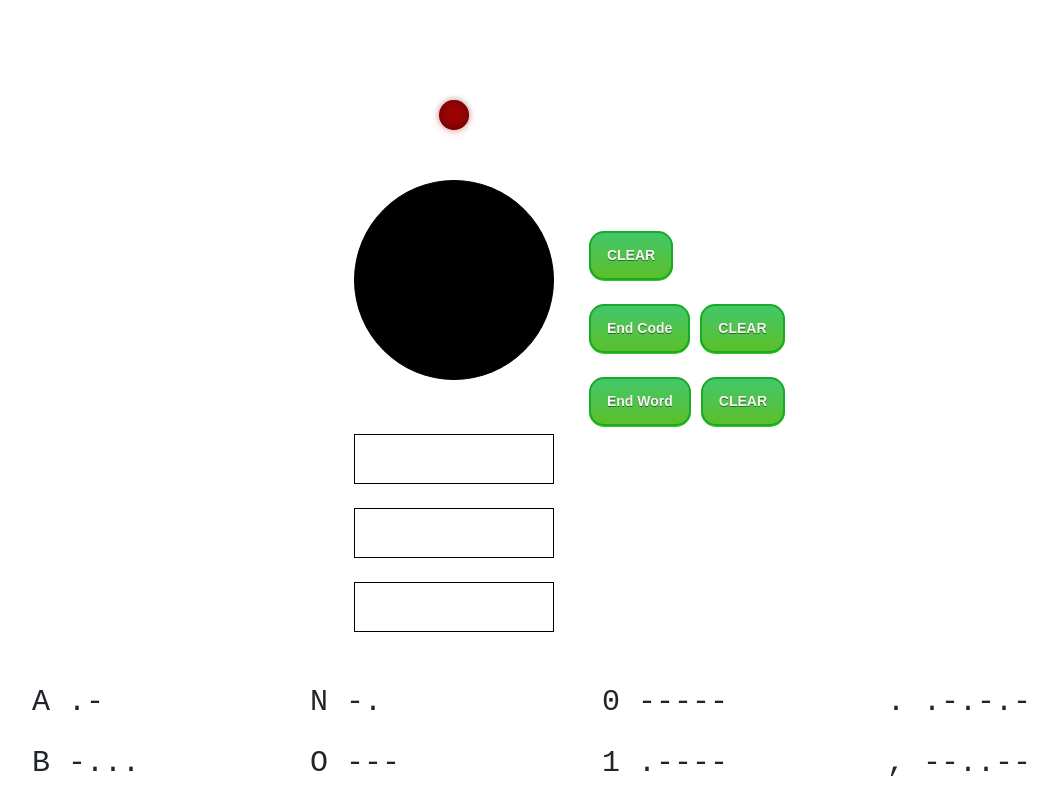
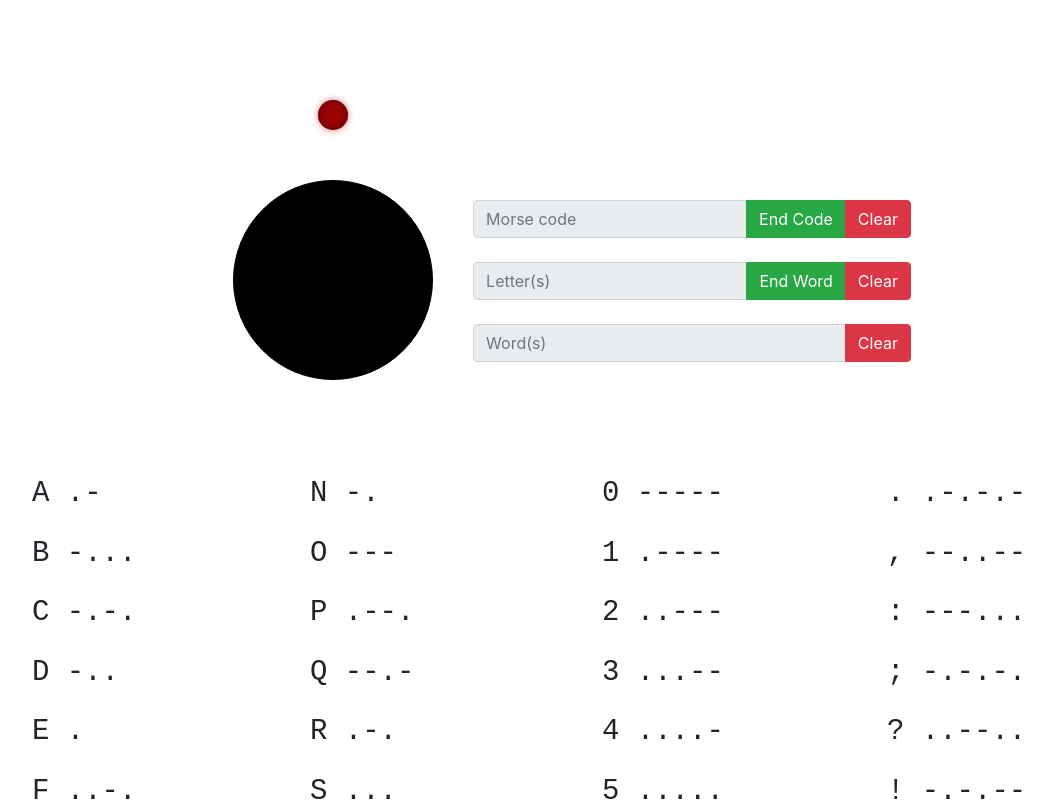
Before and after one commit to Anh-KNguyen/morse, a React (Create React App) app in the folder my-app/: page / in a window 1280 px wide. Shown: the top 801 px of the page, without its empty margins (68-1126 px from the left). Built offline with nearby package versions, Linux system fonts and the light colour scheme.

Commit message:
Add react-bootstrap buttons

```diff
--- a/my-app/package.json
+++ b/my-app/package.json
@@ -8,6 +8,7 @@
     "@testing-library/user-event": "^7.2.1",
     "bootstrap": "^4.5.0",
     "react": "^16.13.1",
+    "react-bootstrap": "^1.2.2",
     "react-dom": "^16.13.1",
     "react-scripts": "3.4.1"
   },
--- a/my-app/src/App.css
+++ b/my-app/src/App.css
@@ -2,7 +2,6 @@
     display: flex;
     flex-direction: row;
     justify-content: center;
-    align-items: center;
 }
 .dot-button {
     height: 200px;
@@ -22,8 +21,7 @@
     width: 30px;
     height: 30px;
     border-radius: 50%;
-    -webkit-transition: .5s ease;
-    transition:.5s ease;
+    transition: .2s ease;
 }
 .light-off {
     background-color: #9c0404;
@@ -35,40 +33,10 @@
     margin-top: "50px";
     margin-bottom: "20px";
 }
-.myButton {
-	box-shadow: 0px 1px 0px 0px #3dc21b;
-	background:linear-gradient(to bottom, #44c767 5%, #5cbf2a 100%);
-	background-color:#44c767;
-	border-radius:15px;
-	border:2px solid #18ab29;
-	display:inline-block;
-	cursor:pointer;
-	color: whitesmoke;
-	font-family:Arial;
-	font-size:14px;
-	font-weight:bold;
-	padding:12px 16px;
-	text-decoration:none;
-    text-shadow:0px 1px 0px #2f6627;
-    margin-left: 5px;
-    margin-right: 5px;
-}
-.myButton:hover {
-	background:linear-gradient(to bottom, #5cbf2a 5%, #44c767 100%);
-	background-color:#5cbf2a;
-}
-.myButton:active {
-	position:relative;
-	top:1px;
-}
 .codefont-style {
     font-family: Courier New;
-    font-size: 30px;
+    font-size: 29px;
 }
 .split {
     column-count: 2;
 }
-.flow-style {
-    border: 1px solid black;
-    padding: 15px;
-}
--- a/my-app/src/App.js
+++ b/my-app/src/App.js
@@ -1,5 +1,9 @@
 import React from 'react';
-import 'bootstrap/dist/css/bootstrap.css';
+import 'bootstrap/dist/css/bootstrap.min.css';
+import Button from 'react-bootstrap/Button';
+import InputGroup from 'react-bootstrap/InputGroup';
+import FormControl from 'react-bootstrap/FormControl';
+import Form from 'react-bootstrap/Form';
 import {data, alphabet, numbers, symbols} from './morseChart.js';
 import './App.css';
 
@@ -18,8 +22,6 @@ class App extends React.Component {
       word: ""      // a whole word
     }
   }
-
-
 
   setBeep() {
     if(this.audioCtx == null) {
@@ -80,7 +82,7 @@ class App extends React.Component {
     }
   }
 
-  handleEndLetterEvent = (event) => {
+  handleEndSeqEvent = (event) => {
     if(event.type === "mousedown") {
       if (this.state.sequence in data) {
         this.setState((state) => {
@@ -145,40 +147,53 @@ class App extends React.Component {
               <div className={(this.state.islightOn ? "light-on" : "light-off")} style={{marginLeft: "auto", marginRight: "auto", marginTop: "100px", marginBottom: " 50px"}}/>
               <button className={"dot-button " + (this.state.isButtonPushed ? "dot-button-grey" : null)} onMouseDown={this.handleMorseEvent} onMouseUp={this.handleMorseEvent}></button>
             </div>
-            <div className="flow-style" style={{marginLeft: "auto", marginRight: "auto", textAlign: "center", height: "50px", marginTop: "50px"}}>
-              {this.state.sequence}
-            </div>
-            <br/>
-            <div className="flow-style" style={{textAlign: "center", height: "50px"}}>
-              {this.state.letter}
-            </div>
-            <br/>
-            <div className="flow-style" style={{textAlign: "center", height: "50px"}}>
-              {this.state.word}
-            </div>
             <br/>
           </div>
-          <div className="col-auto">
-            <div>
-              <button class="myButton" onMouseDown={this.handleClearSeqEvent}>CLEAR</button>
-            </div>
+          <div className="col-auto" style={{marginTop: "200px", marginLeft: "10px"}}>
+            <InputGroup>
+              <FormControl
+                readOnly
+                type="text"
+                placeholder="Morse code"
+                value={this.state.sequence}
+              />
+              <InputGroup.Append>
+                <Button variant="success" onMouseDown={this.handleEndSeqEvent}>End Code</Button>  {/* end code sequence */}
+                <Button variant="danger" onMouseDown={this.handleClearSeqEvent}>Clear</Button>    {/* clear code sequence */}
+              </InputGroup.Append>
+            </InputGroup>
             <br/>
-            <div>
-              <button class="myButton" onMouseDown={this.handleEndLetterEvent}>End Code</button>
-              <button class="myButton" onMouseDown={this.handleClearLetterEvent}>CLEAR</button>
-            </div>
+            <InputGroup>
+              <FormControl
+                readOnly
+                type="text"
+                placeholder="Letter(s)"
+                value={this.state.letter}
+              />
+              <InputGroup.Append>
+                <Button variant="success" onMouseDown={this.handleEndWordEvent}>End Word</Button>   {/* becomes a word */}
+                <Button variant="danger" onMouseDown={this.handleClearLetterEvent}>Clear</Button>   {/* clear letter(s) */}
+              </InputGroup.Append>
+            </InputGroup>
             <br/>
-            <div>
-              <button class="myButton" onMouseDown={this.handleEndWordEvent}>End Word</button>
-              <button class="myButton" onMouseDown={this.handleClearWordEvent}>CLEAR</button>
-            </div>
+            <InputGroup>
+              <FormControl
+                readOnly
+                type="text"
+                placeholder="Word(s)"
+                value={this.state.word}
+              />
+              <InputGroup.Append>
+                <Button variant="danger" onMouseDown={this.handleClearWordEvent}>Clear</Button>  {/* clear words(s) */}
+              </InputGroup.Append>
+            </InputGroup>
           </div>
         </div>
 
         <div>
           {/* {this.state.end_time - this.state.start_time} */}
           <br/>
-          <div class="container">
+          <div className="container" style={{marginTop: "40px"}}>
             <div className="row">
               <div className="col-6 split">
                 {Object.keys(alphabet).map((key) =>(
```
Also changed, not shown: 1 other file (tests, documents, lock files or other folders).
